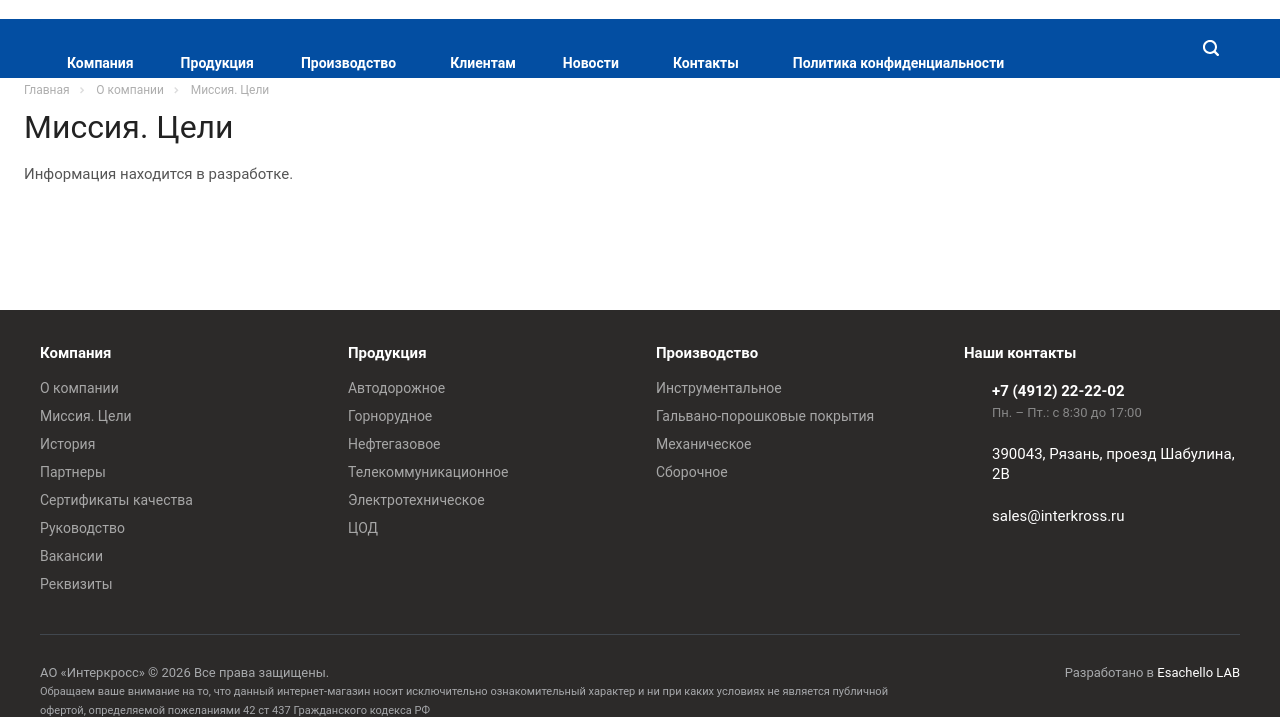
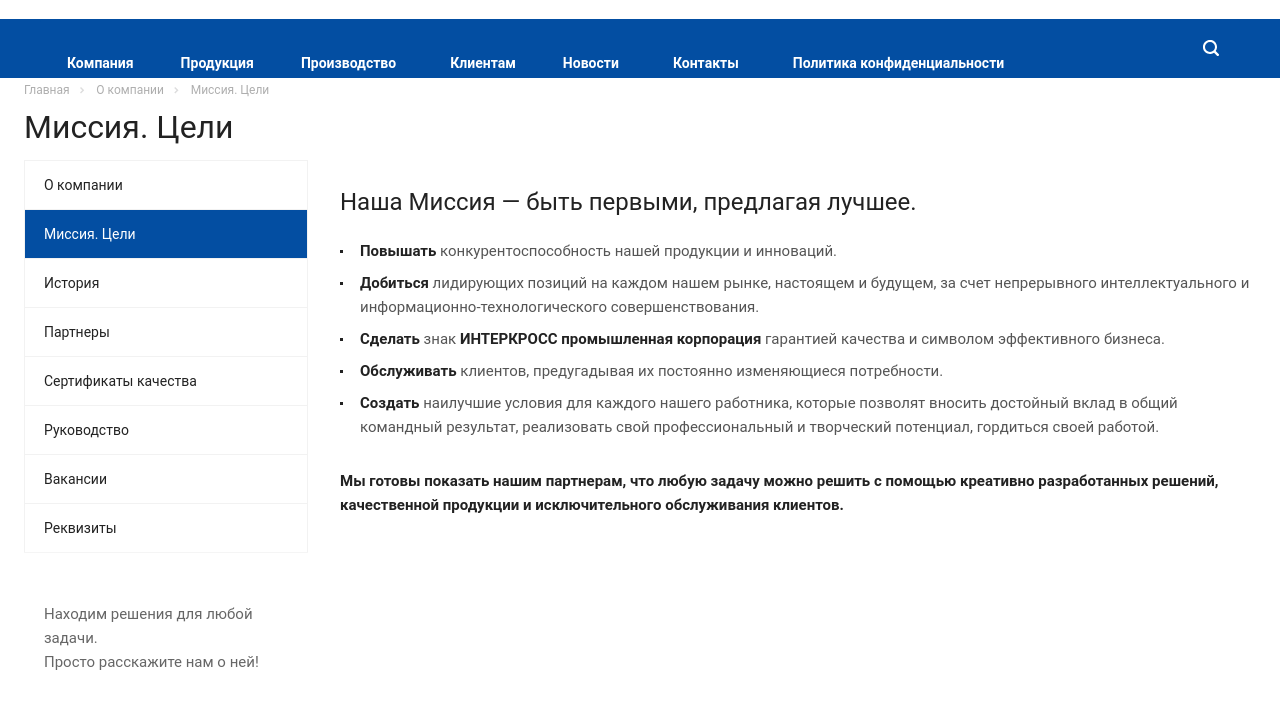
Before and after one commit to Makisima/intercross_pro, an Eleventy site: page src/company/missiya-tseli/index.njk in a window 1280 px wide. Shown: the part 81-798 px from the top of the page. Built offline with nearby package versions, Linux system fonts and the light colour scheme; Eleventy itself is replaced by a stand-in of ours; files that its build step writes are made by us from their sources.

Commit message:
feat: наполнена страница Миссия. Цели

```diff
--- a/src/company/missiya-tseli/index.njk
+++ b/src/company/missiya-tseli/index.njk
@@ -1,7 +1,7 @@
 ---
 layout: layout.njk
 title: "Миссия. Цели — АО «Интеркросс»"
-description: "Миссия и стратегические цели АО «Интеркросс»."
+description: "Миссия и стратегические цели промышленной корпорации «Интеркросс»."
 bodyClass: "header_nopacity header_fill_colored side_left all_title_2 mfixed_Y mfixed_view_always fill_bg_n mheader-v1 footer-v3 header-v1 title-v1 with_phones"
 ---
 <div class="body">
@@ -9,6 +9,7 @@ bodyClass: "header_nopacity header_fill_colored side_left all_title_2 mfixed_Y m
 	<div role="main" class="main banner-auto">
 		<div class="container">
 			<div class="maxwidth-theme">
+
 				<div class="breadcrumbs">
 					<ul class="breadcrumb">
 						<li><a href="/">Главная</a></li>
@@ -16,9 +17,63 @@ bodyClass: "header_nopacity header_fill_colored side_left all_title_2 mfixed_Y m
 						<li><span>Миссия. Цели</span></li>
 					</ul>
 				</div>
+
 				<h1 id="pagetitle">Миссия. Цели</h1>
-				<div class="text_block" style="margin-top: 20px;">
-					<p>Информация находится в разработке.</p>
+
+				<div class="row">
+					<!-- Боковое меню (слева) -->
+					<div class="col-md-3 col-sm-12 col-xs-12">
+						<aside class="sidebar">
+							<ul class="nav nav-list side-menu">
+								<li><a href="/company/">О компании</a></li>
+								<li class="active"><a href="/company/missiya-tseli/">Миссия. Цели</a></li>
+								<li><a href="/company/history/">История</a></li>
+								<li><a href="/company/partners/">Партнеры</a></li>
+								<li><a href="/company/licenses/">Сертификаты качества</a></li>
+								<li><a href="/company/staff/">Руководство</a></li>
+								<li><a href="/company/vacancy/">Вакансии</a></li>
+								<li><a href="/company/requisites/">Реквизиты</a></li>
+							</ul>
+						</aside>
+						<div class="sidearea">
+							<div class="include" style="padding: 20px 10px 0 20px; color: #666666;">
+								Находим решения для любой задачи.<br>
+								Просто расскажите нам о ней!
+							</div>
+						</div>
+					</div>
+
+					<!-- Основной контент (справа) -->
+					<div class="col-md-9 col-sm-12 col-xs-12 content-md">
+						<div class="text_block" style="margin-top: 20px;">
+
+							<h3>Наша Миссия — быть первыми, предлагая лучшее.</h3>
+
+							<ul style="margin-top: 20px; line-height: 1.8;">
+								<li>
+									<p><b>Повышать</b> конкурентоспособность нашей продукции и инноваций.</p>
+								</li>
+								<li>
+									<p><b>Добиться</b> лидирующих позиций на каждом нашем рынке, настоящем и будущем, за счет непрерывного интеллектуального и информационно-технологического совершенствования.</p>
+								</li>
+								<li>
+									<p><b>Сделать</b> знак <b>ИНТЕРКРОСС промышленная корпорация</b> гарантией качества и символом эффективного бизнеса.</p>
+								</li>
+								<li>
+									<p><b>Обслуживать</b> клиентов, предугадывая их постоянно изменяющиеся потребности.</p>
+								</li>
+								<li>
+									<p><b>Создать</b> наилучшие условия для каждого нашего работника, которые позволят вносить достойный вклад в общий командный результат, реализовать свой профессиональный и творческий потенциал, гордиться своей работой.</p>
+								</li>
+							</ul>
+
+							<p style="margin-top: 30px;">
+								<b>Мы готовы показать нашим партнерам, что любую задачу можно решить с помощью креативно разработанных решений, качественной продукции и исключительного обслуживания клиентов.</b>
+							</p>
+
+						</div>
+					</div>
+
 				</div>
 			</div>
 		</div>
```
